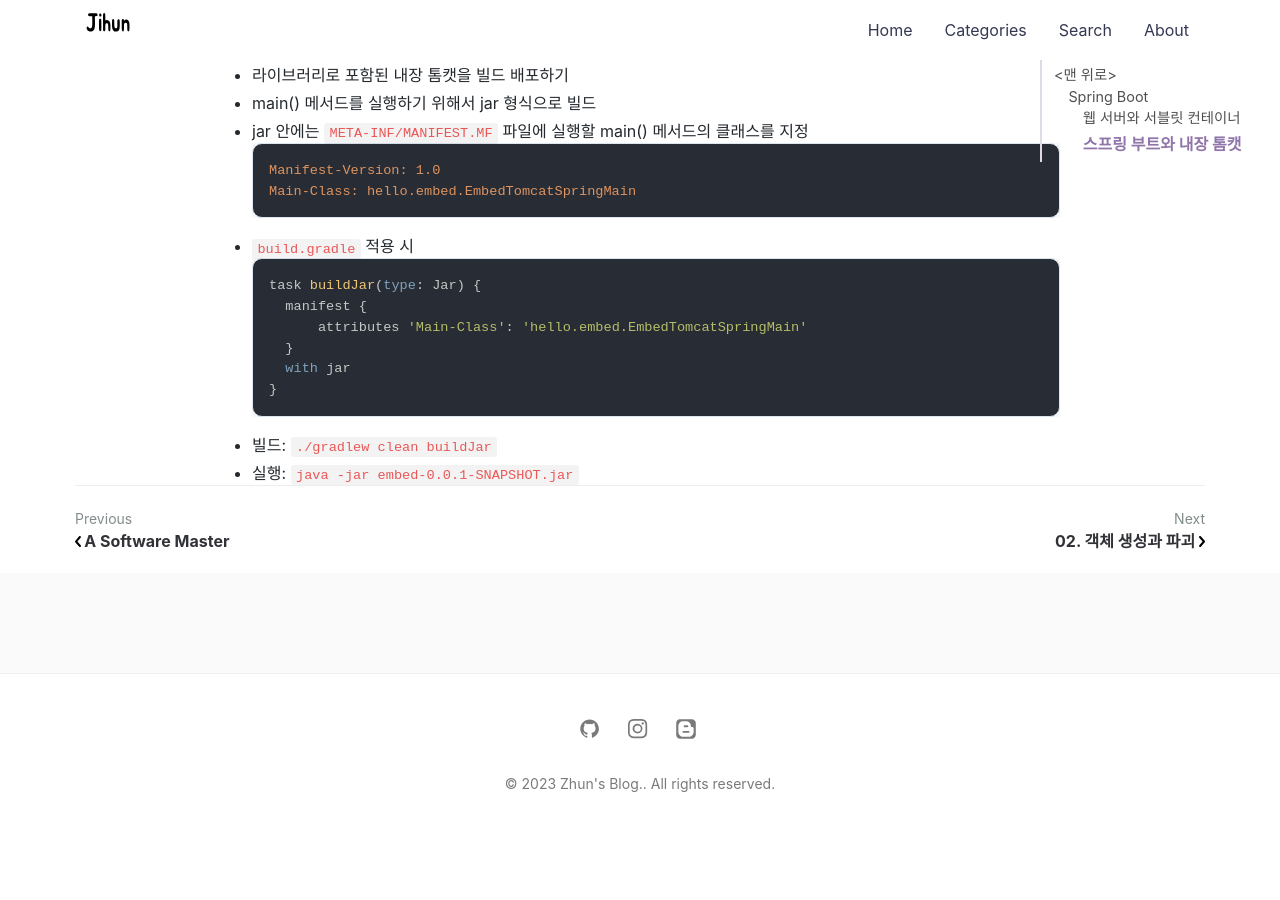
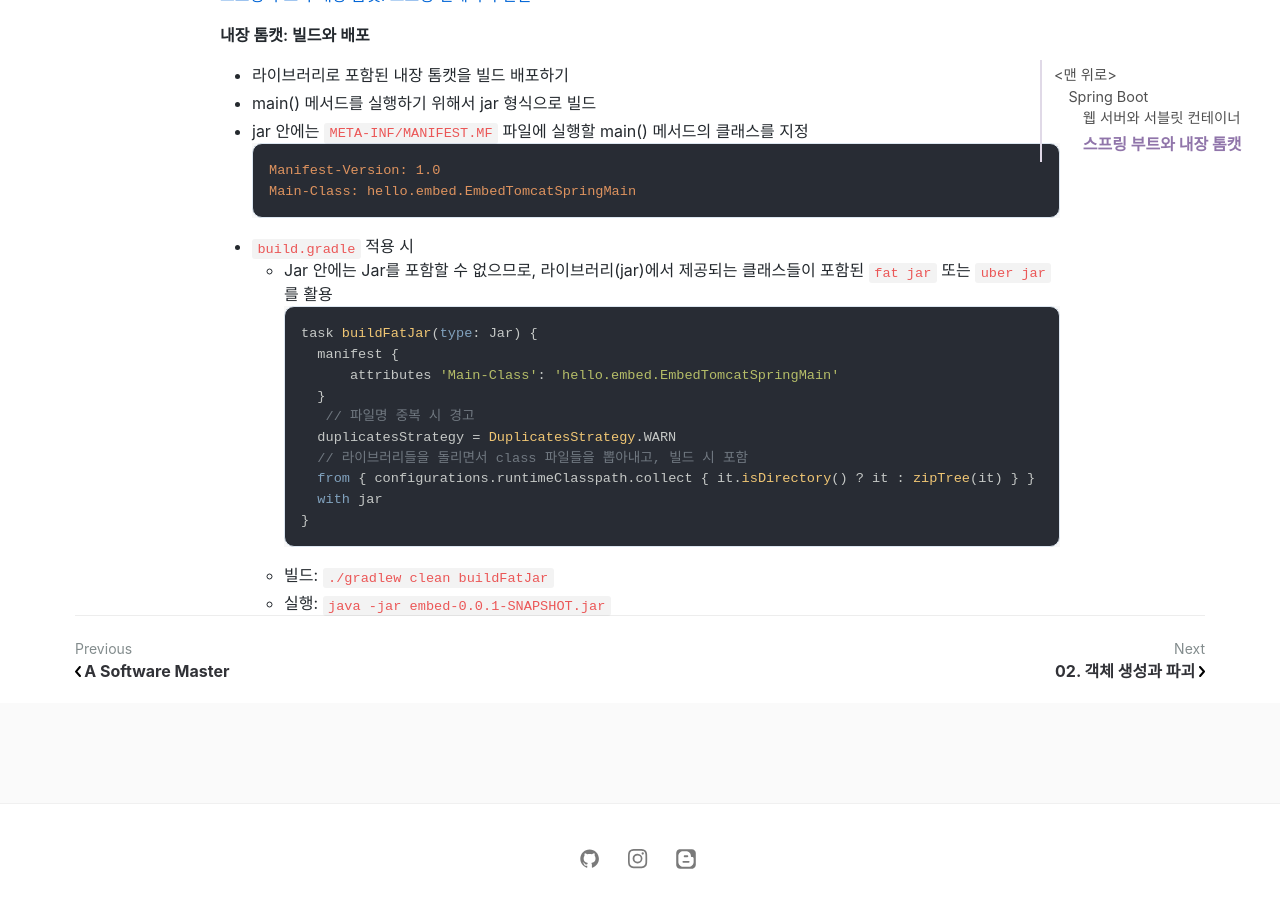
Before and after one commit to jihunparkme/jihunparkme.github.io, a Jekyll site: the page built from _posts/2023-04-06-spring-boot.md, in a window 1280 px wide and 900 px high, scrolled down 4702 px. Built offline with Jekyll 4.4.1, drawn with Linux system fonts in a browser that asks for light colours; nearby versions of some CDN libraries; comment, search, counter and statistics services are not loaded; before the commit the page ends 5541 px from its top, so only the background shows below that.

Commit message:
[Spring Boot] 스프링 부트와 내장 톰캣: 빌드와 배포2

````diff
--- a/_posts/2023-04-06-spring-boot.md
+++ b/_posts/2023-04-06-spring-boot.md
@@ -163,13 +163,19 @@ implementation 'org.apache.tomcat.embed:tomcat-embed-core:10.1.5'
   Main-Class: hello.embed.EmbedTomcatSpringMain
   ```
 - `build.gradle` 적용 시
+  - Jar 안에는 Jar를 포함할 수 없으므로, 라이브러리(jar)에서 제공되는 클래스들이 포함된 `fat jar` 또는 `uber jar` 를 활용
   ```groovy
-  task buildJar(type: Jar) {
-    manifest {
-        attributes 'Main-Class': 'hello.embed.EmbedTomcatSpringMain'
-    }
-    with jar
+  task buildFatJar(type: Jar) {
+      manifest {
+          attributes 'Main-Class': 'hello.embed.EmbedTomcatSpringMain'
+      }
+       // 파일명 중복 시 경고
+      duplicatesStrategy = DuplicatesStrategy.WARN
+      // 라이브러리들을 돌리면서 class 파일들을 뽑아내고, 빌드 시 포함
+      from { configurations.runtimeClasspath.collect { it.isDirectory() ? it : zipTree(it) } }
+      with jar
   }
   ```
-- 빌드: `./gradlew clean buildJar`
-- 실행: `java -jar embed-0.0.1-SNAPSHOT.jar`
+
+  - 빌드: `./gradlew clean buildFatJar`
+  - 실행: `java -jar embed-0.0.1-SNAPSHOT.jar`
````
